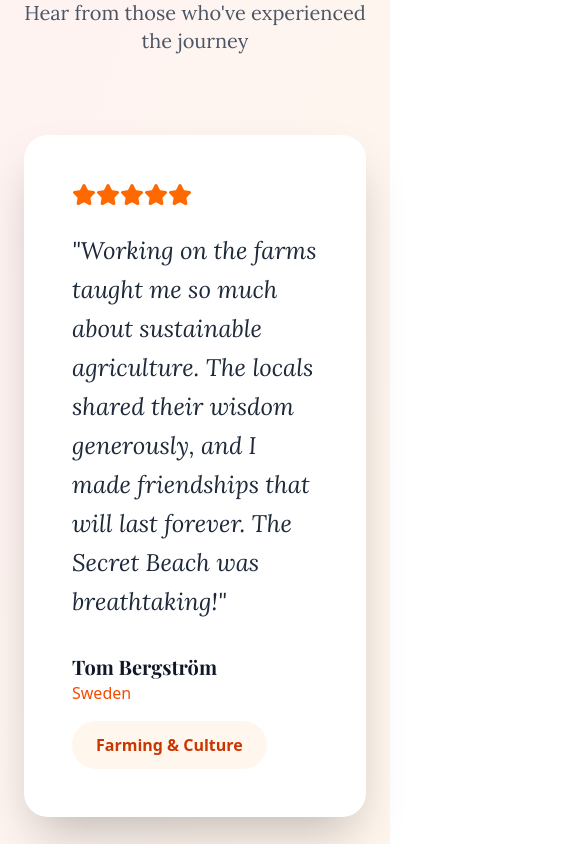
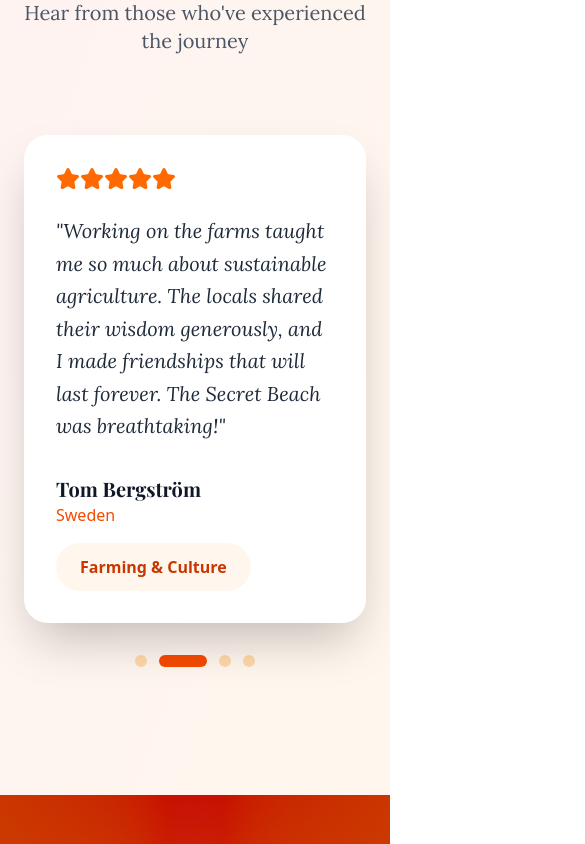
Before and after one commit to millan-amara/cile, a React (Vite) app: page / in a window 390 px wide. Shown: the part 6140-6984 px from the top of the page, 585 px wide, since content can reach past the window. Built offline with nearby package versions, Linux system fonts and the light colour scheme.

Commit message:
adjust testimonials

```diff
--- a/src/pages/Home.jsx
+++ b/src/pages/Home.jsx
@@ -319,7 +319,7 @@ const Home = () => {
       </section>
 
       {/* Testimonials Section */}
-      <section className="py-32 px-6 bg-gradient-to-br from-red-50 to-orange-50">
+      <section className="py-32 px-6 bg-gradient-to-br from-red-50 to-orange-50 overflow-hidden">
         <div className="max-w-6xl mx-auto">
           <div className="text-center mb-20">
             <h2
@@ -339,29 +339,29 @@ const Home = () => {
                 key={index}
                 className={`transition-all duration-700 ${
                   index === activeTestimonial
-                    ? 'opacity-100 transform translate-x-0'
-                    : 'opacity-0 absolute inset-0 transform translate-x-full'
+                    ? 'opacity-100 visible relative'
+                    : 'opacity-0 invisible absolute top-0 left-0 w-full'
                 }`}
               >
-                <div className="bg-white rounded-3xl shadow-2xl p-12 md:p-16">
+                <div className="bg-white rounded-3xl shadow-2xl p-8 md:p-12 lg:p-16">
                   <div className="flex mb-6">
                     {[...Array(testimonial.rating)].map((_, i) => (
                       <Star key={i} className="w-6 h-6 fill-orange-500 text-orange-500" />
                     ))}
                   </div>
 
-                  <blockquote className="text-2xl md:text-3xl text-gray-800 mb-8 leading-relaxed italic" style={{ fontFamily: '"Lora", serif' }}>
+                  <blockquote className="text-xl md:text-2xl lg:text-3xl text-gray-800 mb-8 leading-relaxed italic" style={{ fontFamily: '"Lora", serif' }}>
                     "{testimonial.text}"
                   </blockquote>
 
-                  <div className="flex items-center justify-between flex-wrap gap-4">
+                  <div className="flex flex-col sm:flex-row sm:items-center justify-between gap-4">
                     <div>
                       <div className="text-xl font-bold text-gray-900" style={{ fontFamily: '"Playfair Display", serif' }}>
                         {testimonial.name}
                       </div>
                       <div className="text-orange-600 font-medium">{testimonial.country}</div>
                     </div>
-                    <div className="px-6 py-3 bg-orange-50 rounded-full text-orange-700 font-semibold">
+                    <div className="px-6 py-3 bg-orange-50 rounded-full text-orange-700 font-semibold w-fit">
                       {testimonial.program}
                     </div>
                   </div>
@@ -375,10 +375,10 @@ const Home = () => {
                 <button
                   key={index}
                   onClick={() => setActiveTestimonial(index)}
-                  className={`w-3 h-3 rounded-full transition-all duration-300 ${
+                  className={`h-3 rounded-full transition-all duration-300 ${
                     index === activeTestimonial
                       ? 'bg-orange-600 w-12'
-                      : 'bg-orange-200 hover:bg-orange-300'
+                      : 'bg-orange-200 hover:bg-orange-300 w-3'
                   }`}
                   aria-label={`View testimonial ${index + 1}`}
                 ></button>
```
